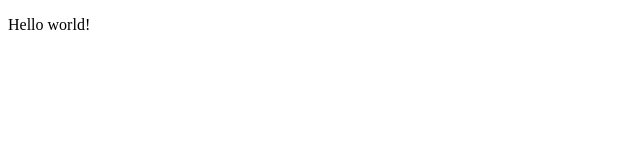
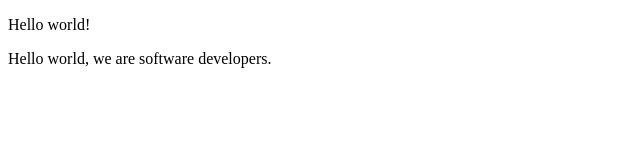
Before and after one commit to shahira-sadat/Febien-Shahira, a plain HTML site: page index.html in a window 1280 px wide. Shown: the whole page, without its empty margins (0-640 px from the left). Drawn offline with Linux system fonts and the light colour scheme.

Commit message:
Update index.html

```diff
--- a/index.html
+++ b/index.html
@@ -24,5 +24,6 @@
     <script  src="js/index.js"></script>
 
     <p>Hello world!</p>
+    <p>Hello world, we are software developers.</p>
   </body>
 </html>
```
